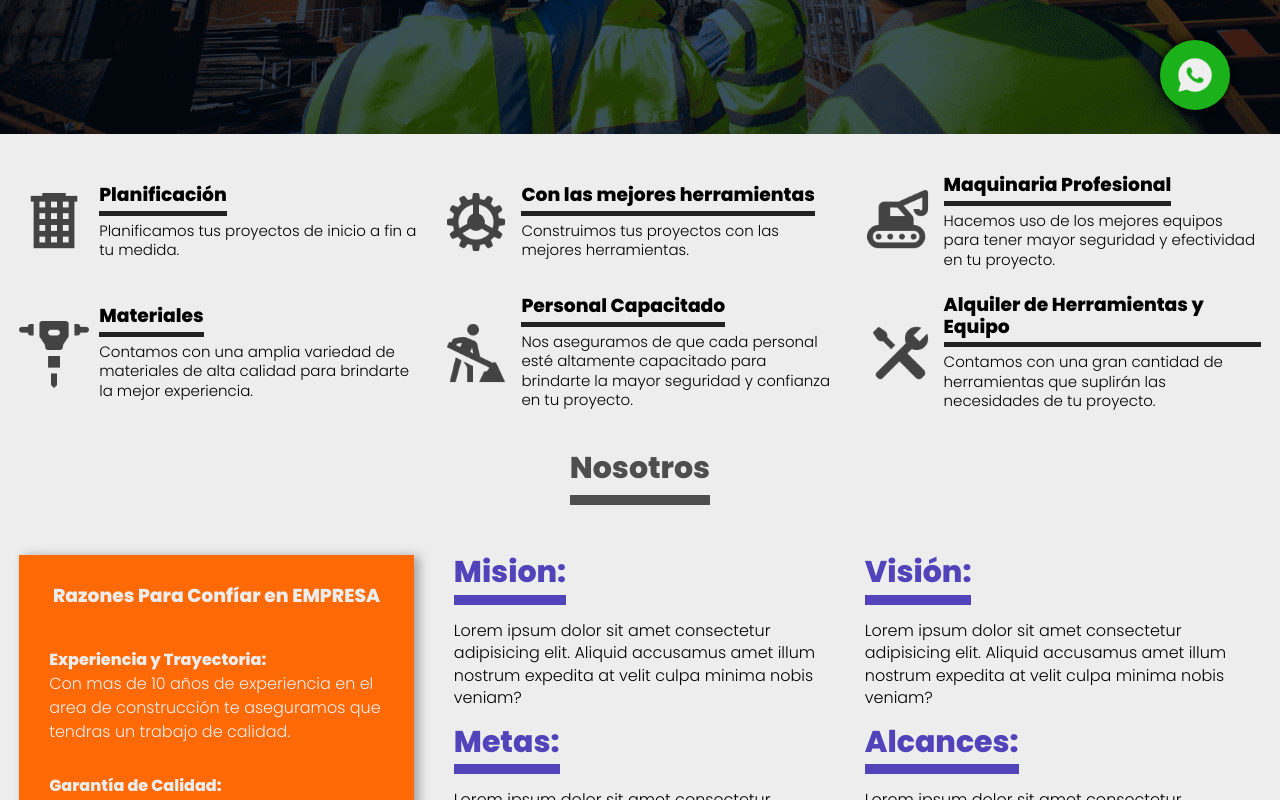
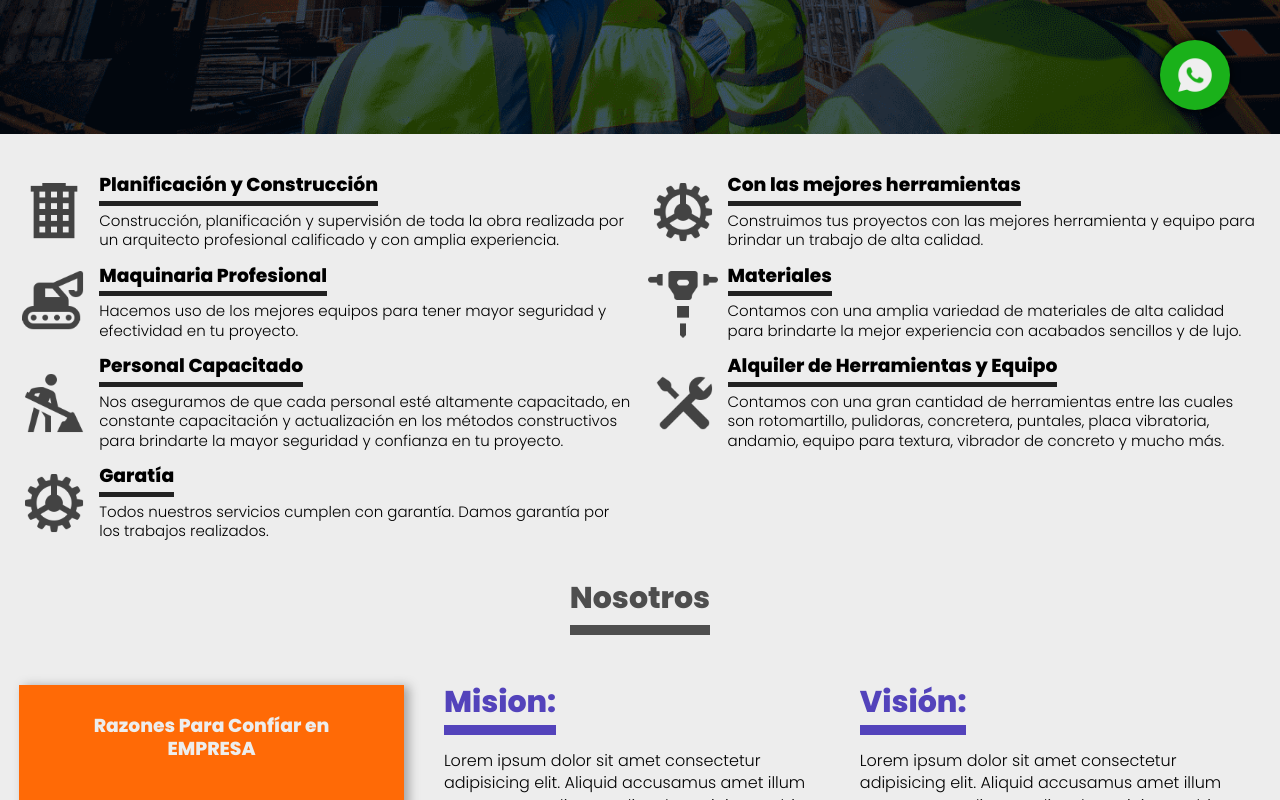
Before and after one commit to JhonatanVeliz/services-construction-page, a React (Vite) app: page / in a window 1280 px wide. Shown: the part 640-1440 px from the top of the page. Built offline with nearby package versions, Linux system fonts and the light colour scheme.

Commit message:
added new information

```diff
--- a/src/components/About.jsx
+++ b/src/components/About.jsx
@@ -17,7 +17,7 @@ const About = () => {
 
             <li>
               <h4>Experiencia y Trayectoria:</h4>
-              <span>Con mas de 10 años de experiencia en el area de construcción te aseguramos que tendras un trabajo de calidad.</span>
+              <span>Con 35,000m2 y más de 10 años de experiencia en la construcción te aseguramos un trabajo de alta calidad. <br /> <i>¡ PARA LOS MÁS EXIGENTES !</i></span>
             </li>
 
             <li>
--- a/src/components/Formulario.jsx
+++ b/src/components/Formulario.jsx
@@ -78,11 +78,11 @@ const Formulario = () => {
 
           <aside className='form__footer__redes'>
 
-            <Link to={'/'}>
+            <Link to={'https://www.facebook.com/profile.php?id=100063931967239'} target='_blank'>
               <img className='form__footer__icon' src={ facebook } alt="facebook" />
             </Link>
 
-            <Link to={'/'}>
+            <Link to={'https://wa.me/50255587475?text=*Consulta*'} target='_blank'>
               <img className='form__footer__icon' src={ whatsApp } alt="whatsApp" />
             </Link>
 
--- a/src/components/Skills.jsx
+++ b/src/components/Skills.jsx
@@ -9,14 +9,14 @@ import img6 from '../assets/seguridad.png';
 
 const skillsData = [
   {
-    title: 'Planificación',
-    text: 'Planificamos tus proyectos de inicio a fin a tu medida.',
+    title: 'Planificación y Construcción',
+    text: 'Construcción, planificación y supervisión de toda la obra realizada por un arquitecto  profesional calificado y con amplia experiencia.',
     img: img1,
     id: 111
   },
   {
     title: 'Con las mejores herramientas',
-    text: 'Construimos tus proyectos con las mejores herramientas.',
+    text: 'Construimos tus proyectos con las mejores herramienta y equipo para brindar un trabajo de alta calidad.',
     img: img2,
     id: 122
   },
@@ -28,21 +28,27 @@ const skillsData = [
   },
   {
     title: 'Materiales',
-    text: 'Contamos con una amplia variedad de materiales de alta calidad para brindarte la mejor experiencia.',
+    text: 'Contamos con una amplia variedad de materiales de alta calidad para brindarte la mejor experiencia con acabados sencillos y de lujo.',
     img: img5,
     id: 144
   },
   {
     title: 'Personal Capacitado',
-    text: 'Nos aseguramos de que cada personal esté altamente capacitado para brindarte la mayor seguridad y confianza en tu proyecto.',
+    text: 'Nos aseguramos de que cada personal esté altamente capacitado, en constante capacitación y actualización en los métodos constructivos para brindarte la mayor seguridad y confianza en tu proyecto.',
     img: img6,
     id: 155
   },
   {
     title: 'Alquiler de Herramientas y Equipo',
-    text: 'Contamos con una gran cantidad de herramientas que suplirán las necesidades de tu proyecto.',
+    text: 'Contamos con una gran cantidad de herramientas entre las cuales son rotomartillo, pulidoras, concretera, puntales, placa vibratoria, andamio, equipo para textura, vibrador de concreto y mucho más.',
     img: img3,
     id: 166
+  },
+  {
+    title: 'Garatía',
+    text: 'Todos nuestros servicios cumplen con garantía. Damos garantía por los trabajos realizados.',
+    img: img2,
+    id: 177
   },
 ];
 
--- a/src/css/index.css
+++ b/src/css/index.css
@@ -145,8 +145,9 @@ button{
 /* Skills */
 .skills{
   display: grid;
-  grid-template-columns: repeat(3, 1fr);
-  gap: 2.5rem;
+  grid-template-columns: repeat(2, 1fr);
+  gap: 1.5rem;
+  align-items: start;
 }
 .skills__card{
   display: flex;
```
